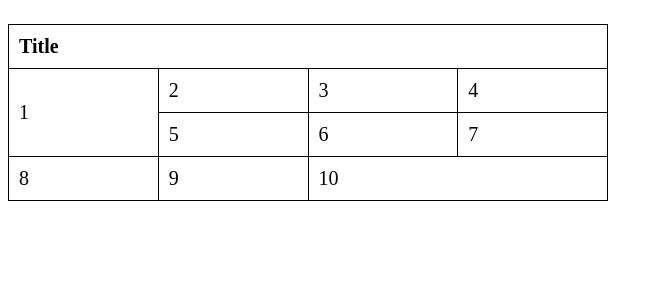
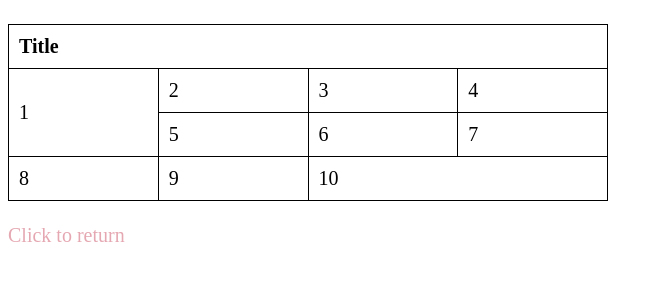
Before and after one commit to Nikita-Holovin/html-basics, a plain HTML site: page part-2-task-2/sub-task-2-patr-2/index.html in a window 1280 px wide. Shown: the part 365-646 px from the top of the page, without its empty margins (0-663 px from the left). Drawn offline with Linux system fonts and the light colour scheme.

Commit message:
modified sub_task-2

```diff
--- a/part-2-task-2/sub-task-2-patr-2/index.html
+++ b/part-2-task-2/sub-task-2-patr-2/index.html
@@ -67,5 +67,8 @@
 
     </table>
 
+    <br>
+    <a href="../index.html">Click to return</a>
+
 </body>
 </html>
--- a/part-2-task-2/sub-task-2-patr-2/style.css
+++ b/part-2-task-2/sub-task-2-patr-2/style.css
@@ -20,3 +20,8 @@ td, th{
 .colspan-4{
     text-align: left;
 }
+
+a{
+    text-decoration: none;
+    color: rgb(229, 168, 178);
+}
```
